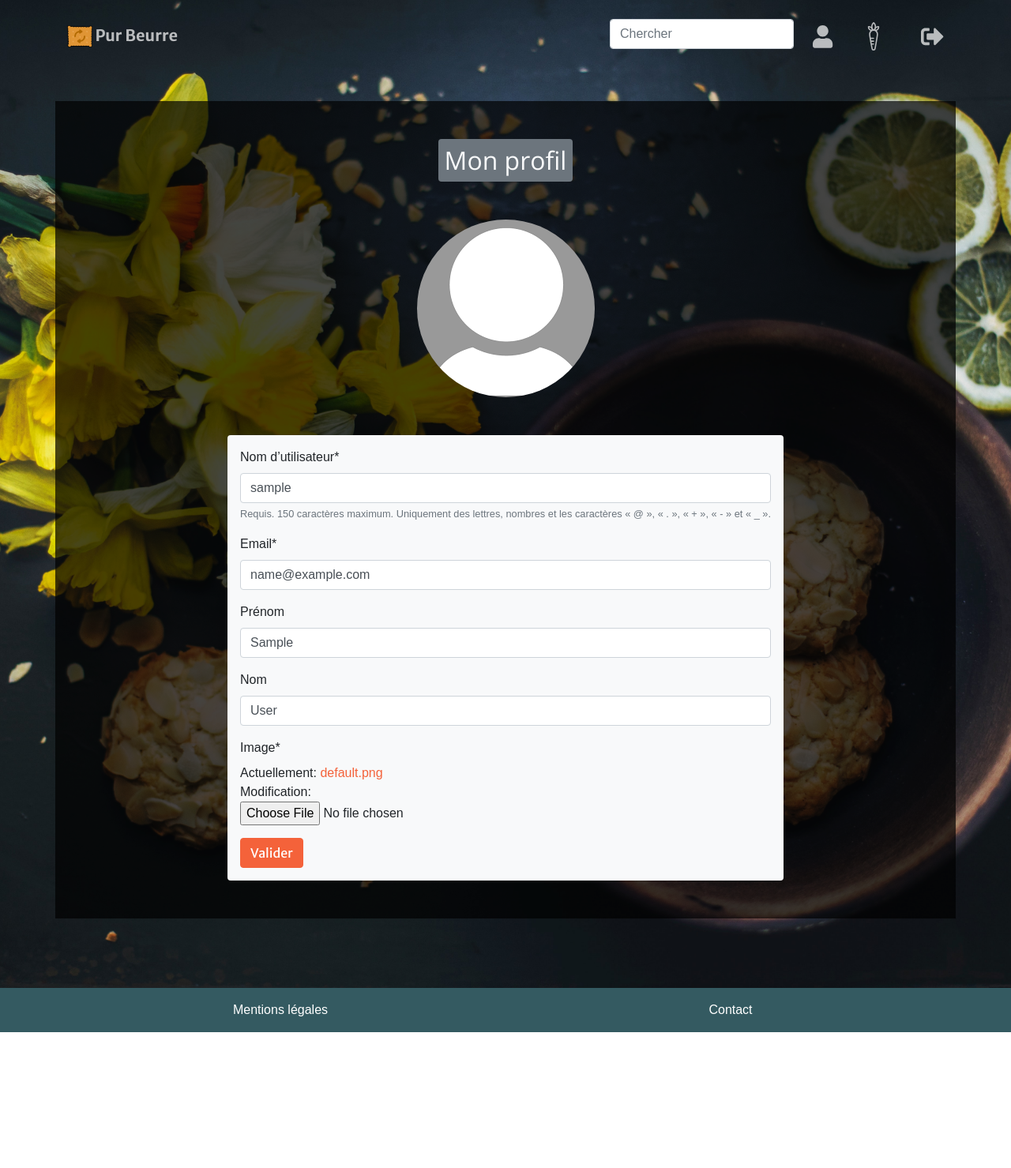
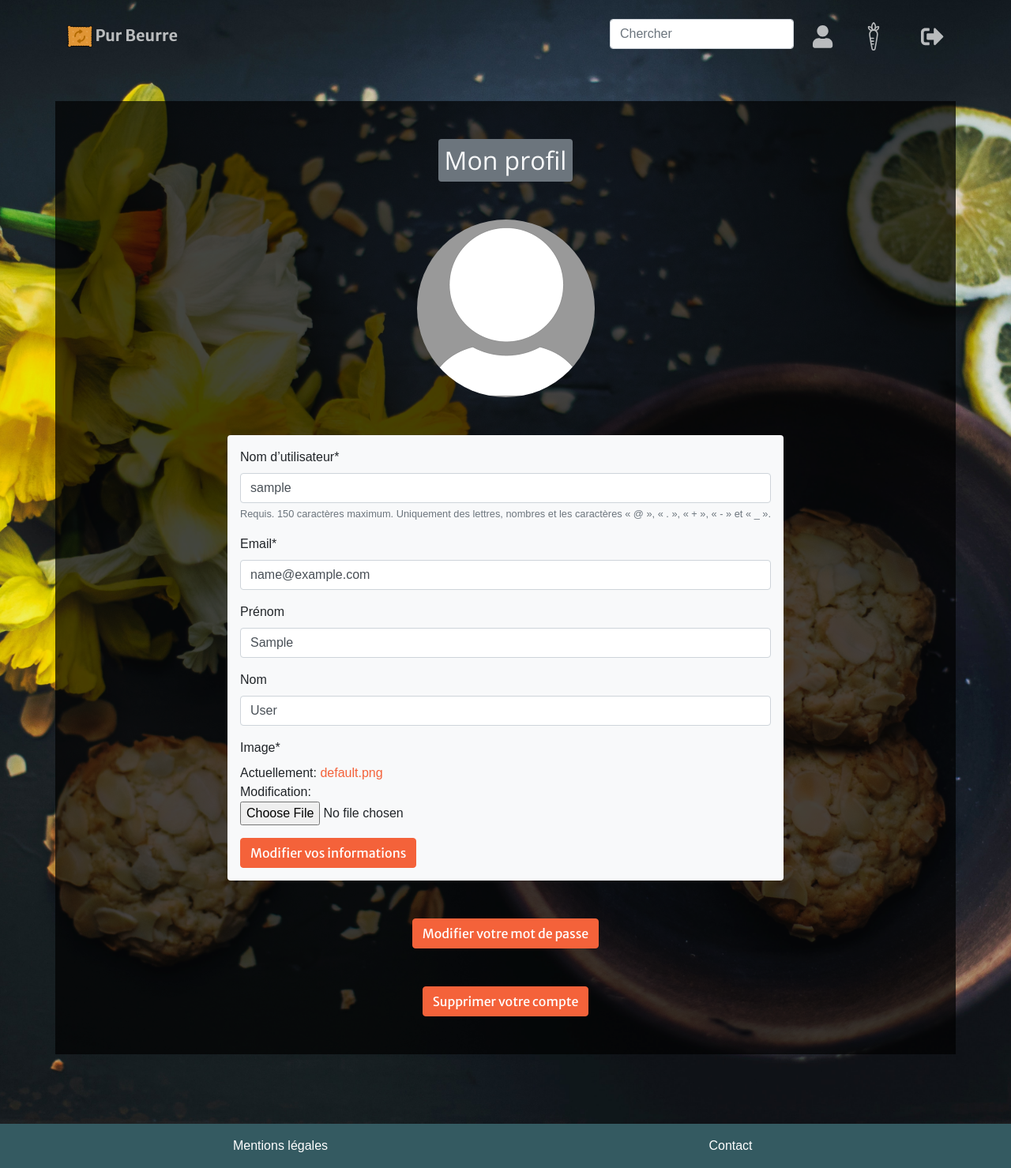
Before and after one commit to Tony380/Projet11, a Django app: page /users/profile in a window 1280 px wide. Shown: the whole page at 79% size. Before the commit the page ends 1307 px from the top, so only its background shows below. Run offline with Django 3.2, Linux system fonts and the light colour scheme; the visitor is signed in with stand-in values (Sample User, id 1); some libraries are stand-ins or nearby versions; some web fonts are replaced.

Commit message:
Profile html design

```diff
--- a/templates/users/profile.html
+++ b/templates/users/profile.html
@@ -25,14 +25,19 @@
                 <img src="{{ user.profile.image.url }}" class="rounded-circle mb-5">
             </div>
         </div>
-
         <div class="row justify-content-center">
             <form method="post" enctype="multipart/form-data" class="bg-light p-3 rounded">
                 {% csrf_token %}
                 {{ u_form|crispy }}
                 {{ p_form|crispy }}
-                <button type="submit" class="btn btn-primary">Valider</button>
+                <button type="submit" class="btn btn-primary">Modifier vos informations</button>
             </form>
+        </div>
+        <div class="row justify-content-center">
+            <a href="{% url 'users:password_change' %}" class="btn btn-primary mt-5" role="button">Modifier votre mot de passe</a>
+        </div>
+        <div class="row justify-content-center">
+            <a href="{% url 'users:del_user' %}" class="btn btn-primary mt-5" role="button">Supprimer votre compte</a>
         </div>
     </div>
 </section>
```
